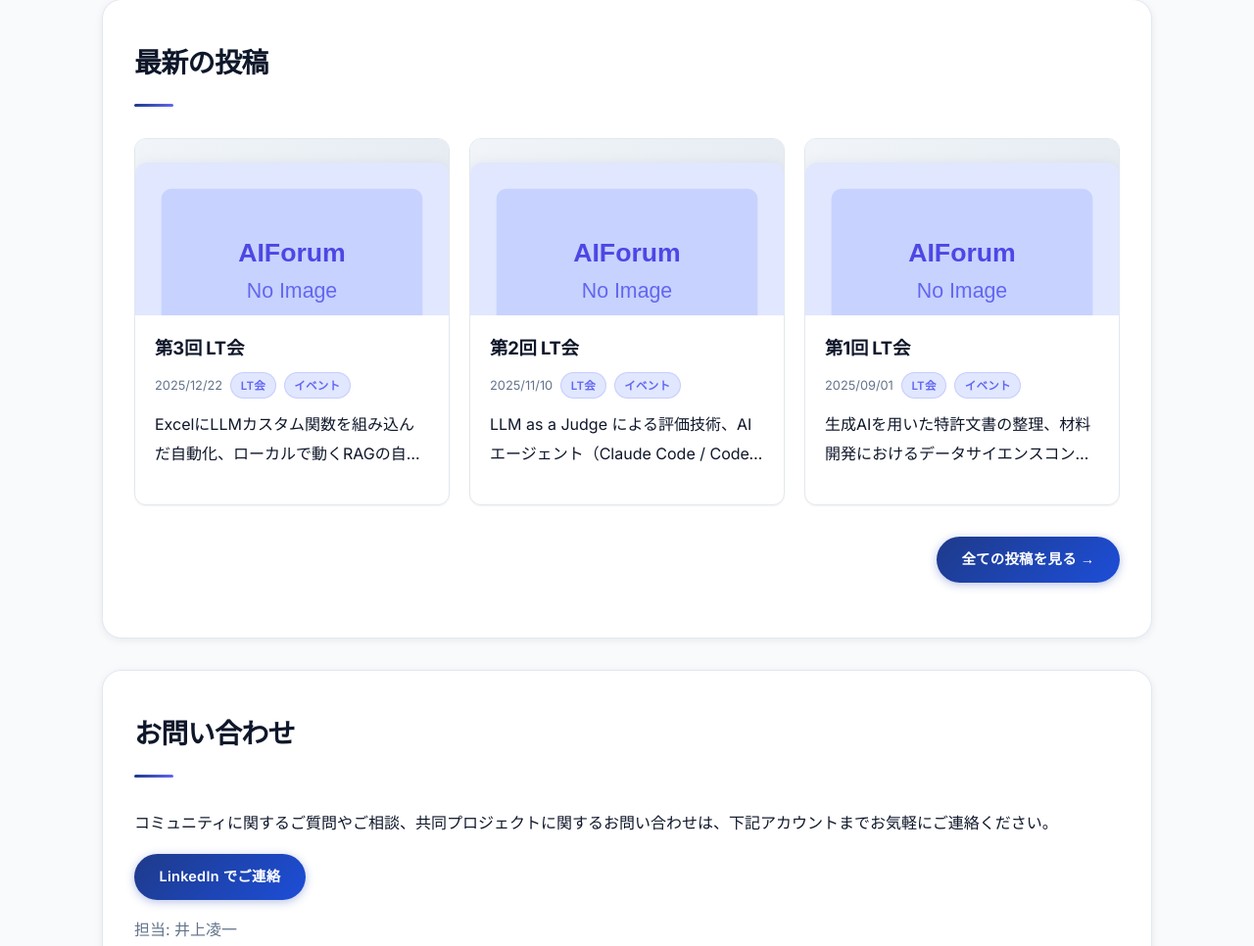
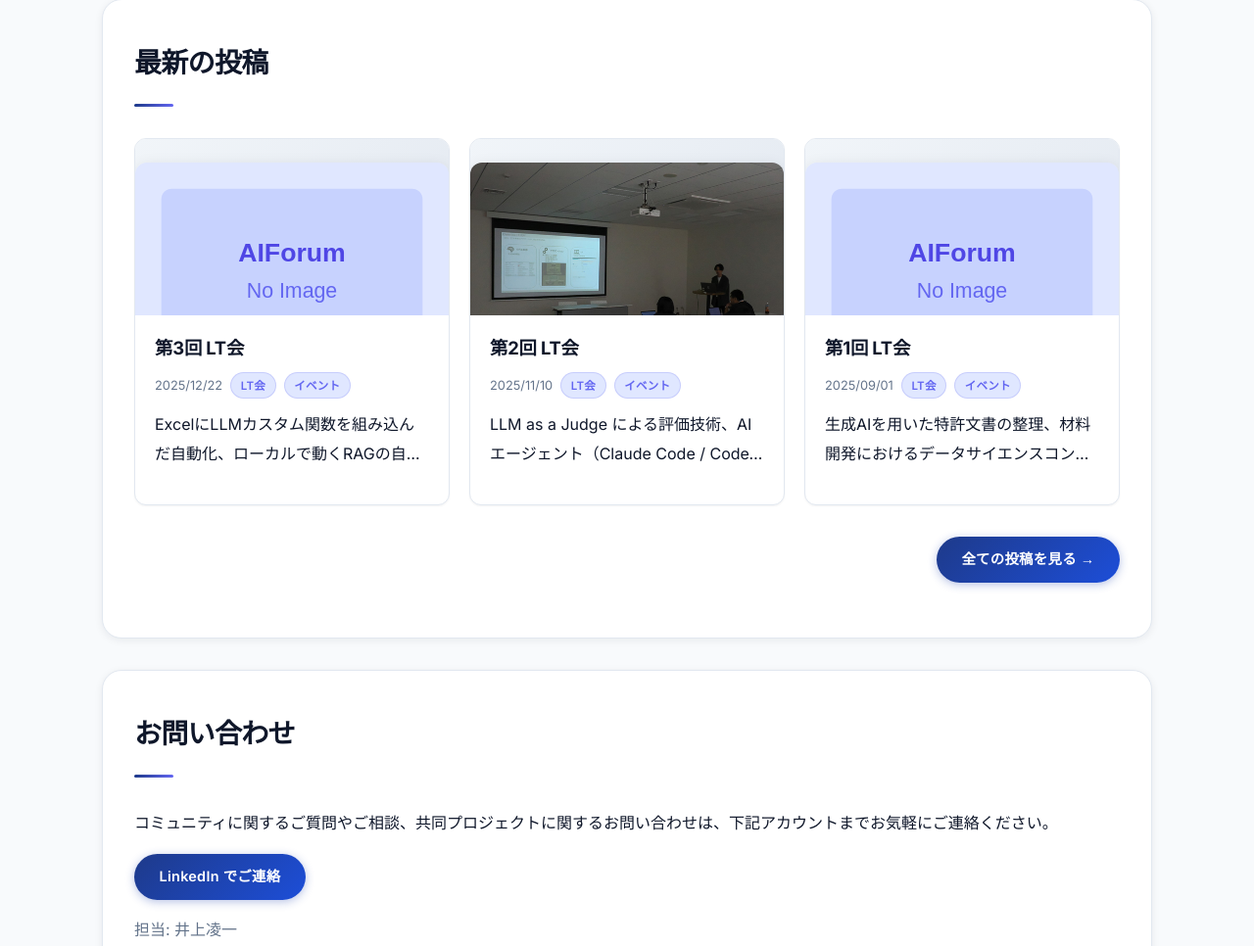
Before and after one commit to ryochinbo/AIForum-website, an Eleventy site: page index.html in a window 1280 px wide. Shown: the part 918-1884 px from the top of the page at 98% size. Built offline with nearby package versions, Linux system fonts and the light colour scheme; Eleventy itself is replaced by a stand-in of ours; files that its build step writes are made by us from their sources; files whose address does not match are found by name.

Commit message:
写真追加

```diff
--- a/posts/2025-11-10_第2回LT会/index.md
+++ b/posts/2025-11-10_第2回LT会/index.md
@@ -5,8 +5,8 @@ date: 2025-11-10
 tags: [LT会, イベント]
 layout: base.njk
 permalink: "/posts/2025-11-10_lt02/"
+thumbnail: "./image.png"
 ---
-
 <div class="section">
 <article>
 
```
Also changed, not shown: posts/2025-11-10_第2回LT会/image.png (added).
